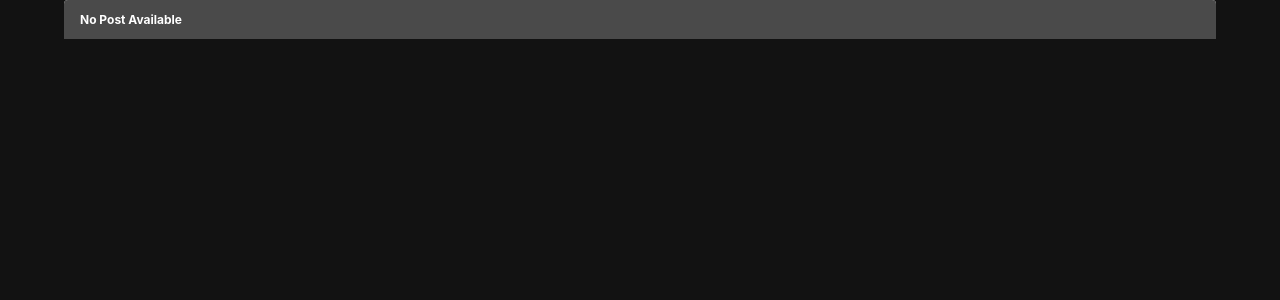
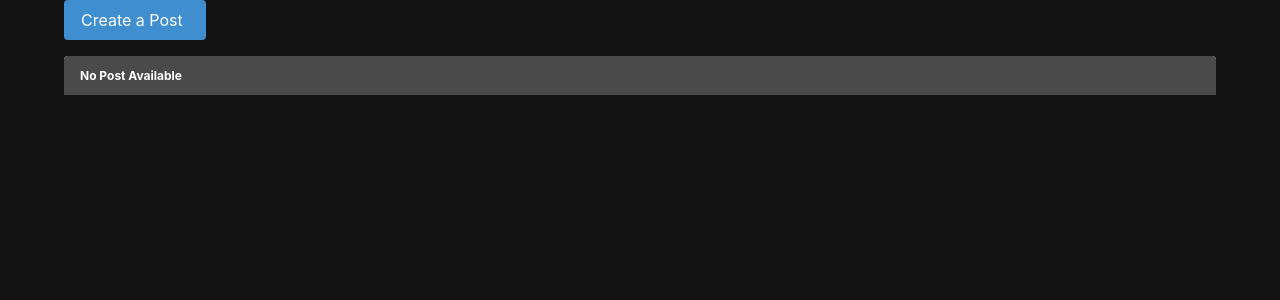
Before and after one commit to mariaximenez/signposts, a Django app: page /groups/1/ in a window 1280 px wide. Shown: the part 52-352 px from the top of the page. Run offline with Django 4.2, Linux system fonts and the light colour scheme; the visitor is signed in with stand-in values (Sample User, id 1); data that the repository does not hold is empty.

Commit message:
Create a post on group detail page

```diff
--- a/main_app/templates/group_detail.html
+++ b/main_app/templates/group_detail.html
@@ -2,16 +2,16 @@
 {% block content %}
 
 <div class="detail__container">
-  {% for post in posts.all %}
+
   <div class="buttons">
       <div class="buttons">
-      <a href="{% url 'post_create' post.pk %}" class="button is-info"> Create a Post
+      <a href="{% url 'post_create' pk %}" class="button is-info"> Create a Post
           <span class="icon">
               <i class="fas fa-edit"></i>
           </span>
       </a>
   </div>
-  {% endfor %}
+
   </div>
 
 
--- a/main_app/views.py
+++ b/main_app/views.py
@@ -116,6 +116,7 @@ class MyGroupPost(TemplateView):
     def get_context_data(self, **kwargs):
         context = super().get_context_data(**kwargs)
         context["posts"] = PostModel.objects.filter(group=context['pk'])
+
         return context
 
 
```
